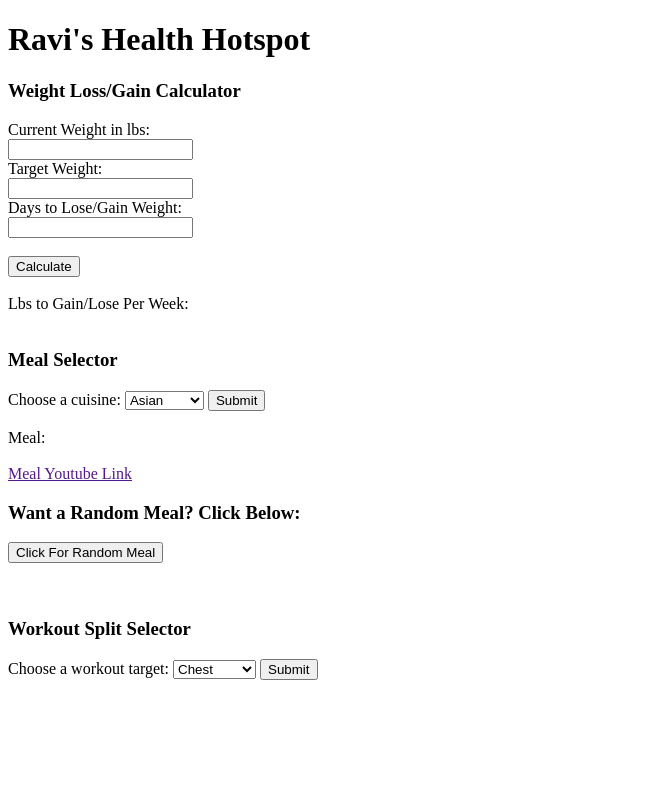
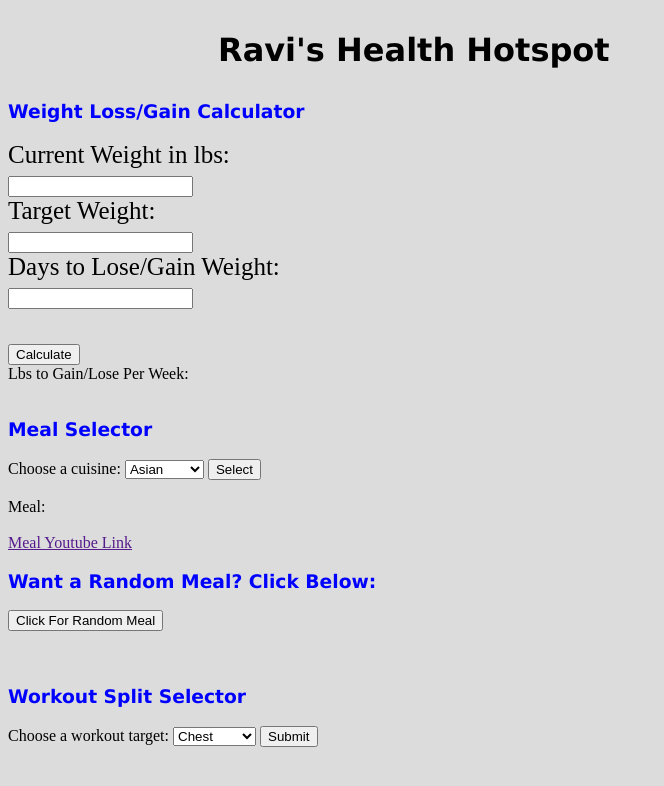
Before and after one commit to ravivyas922/phase_1_project, a plain HTML site: page index.html in a window 1280 px wide. Shown: the whole page, without its empty margins (0-664 px from the left). Drawn offline with Linux system fonts and the light colour scheme.

Commit message:
Beginning CSS

```diff
--- a/index.html
+++ b/index.html
@@ -2,8 +2,8 @@
 <html lang = "en">
 <head>
     <script defer src="index.js"></script>
+    <link rel="stylesheet" href="style.css">
 </head>
-
 <body>
 <h1>Ravi's Health Hotspot</h1>
 <h3 id = "Header1">Weight Loss/Gain Calculator</h1>
@@ -31,17 +31,17 @@
     <option value="Indian">Indian</option>
     <option value="Breakfast">Breakfast</option>
 </select>
-<button id = "mealButton">Submit</button>
+<button id = "mealButton">Select</button>
 <br><br>
 <div id = "mealSelection">Meal: </div>
 <br>
+
 <a href="" target="_blank">Meal Youtube Link</a>
 
 <br>
 <h3 id = "Header3">Want a Random Meal? Click Below:</h3>
 <button id = "randomMealButton">Click For Random Meal</button>
 <br><br>
-
 <div id = "randomMealCuisine"></div>
 <div id = "randomMealOutput"></div>
 <div id = "randomMealSource"></div>
--- a/index.js
+++ b/index.js
@@ -130,7 +130,9 @@ workoutButton.addEventListener('click',function()
 }
 })
 
-// DOM Content Loaded
+/* DOM Content Loaded
 window.addEventListener('DOMContentLoaded', (event) => {
     alert('Click OK to Enter the Site');
 });
+
+*/
--- a/style.css
+++ b/style.css
@@ -0,0 +1,32 @@
+body {
+    background-color: gainsboro;
+  }
+h1{
+    font-family: verdana;
+    padding: 10px;
+    position: relative;
+    margin-left: 200px;
+
+
+}
+h3 {
+    color: blue;
+    font-family: verdana;
+    display: flex;
+
+}
+.currentWeightGroup
+{
+    display: inline-block;
+}
+#Calculator
+{
+    display: inline-block;
+    font-size: 25px;
+    border: 50 px;
+
+}
+input
+{
+
+}
```
Lines whose indentation alone changed are shown as unchanged.
